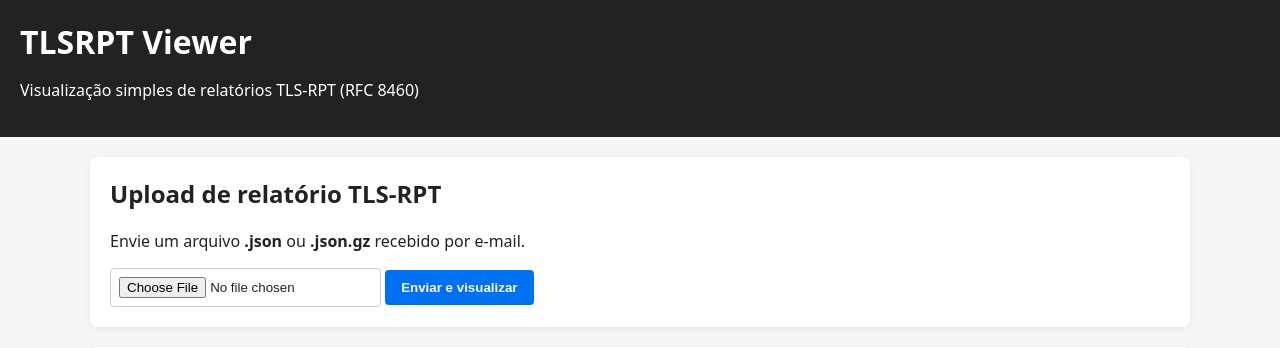
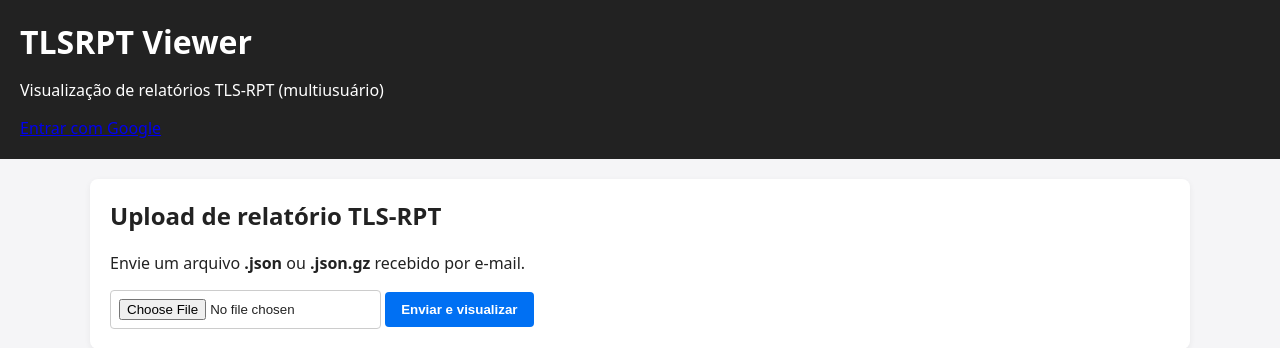
Before and after one commit to raulmottajr/tlsrpt-viewer, a Flask app: page / in a window 1280 px wide. Shown: the top 348 px of the page. Run offline with Flask 3, Linux system fonts and the light colour scheme; some libraries are stand-ins or nearby versions.

Commit message:
Update header and user authentication display

```diff
--- a/templates/base.html
+++ b/templates/base.html
@@ -8,7 +8,15 @@
 <body>
 <header>
     <h1>TLSRPT Viewer</h1>
-    <p>Visualização simples de relatórios TLS-RPT (RFC 8460)</p>
+    <p>Visualização de relatórios TLS-RPT (multiusuário)</p>
+    <div class="user-bar">
+        {% if session.user %}
+            <span>Logado como {{ session.user.email }}</span>
+            <a href="{{ url_for('logout') }}">Sair</a>
+        {% else %}
+            <a href="{{ url_for('login') }}">Entrar com Google</a>
+        {% endif %}
+    </div>
 </header>
 
 <main>
```
